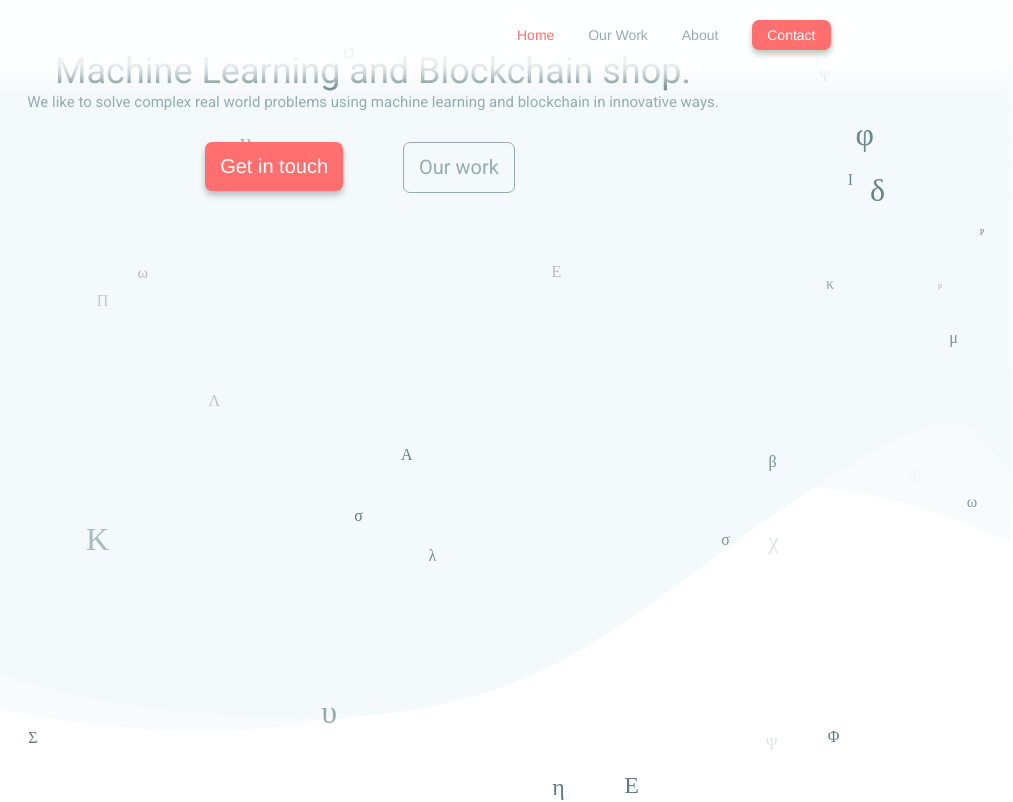
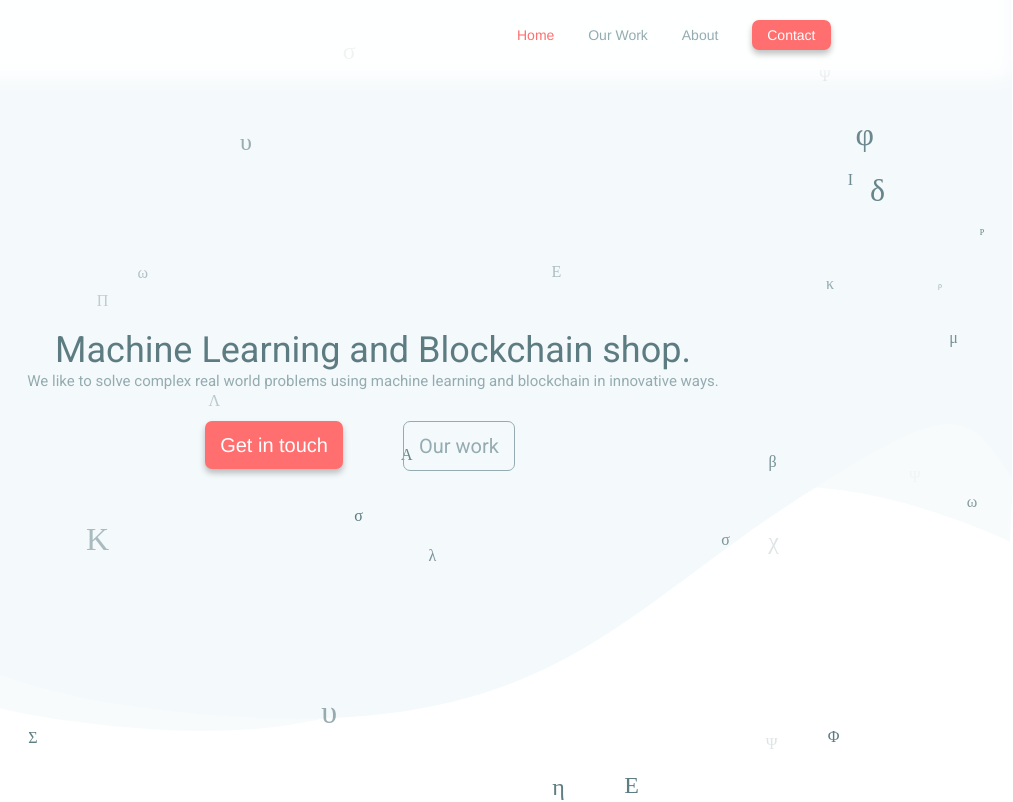
Before and after one commit to Exypni/exypni.github.io, a plain HTML site: page index.html in a window 1280 px wide. Shown: the top 802 px of the page, 267-1280 px from the left. Drawn offline with nearby package versions, Linux system fonts and the light colour scheme.

Commit message:
Update index.html

```diff
--- a/index.html
+++ b/index.html
@@ -82,7 +82,8 @@
     		<canvas id="canvas">
 			</canvas>
 	    	<div id="home-section" class="section">
-
+	    		<div class="parent">
+		    		<div class="vertically-centered">
 			    		<div id="home-container" class="container">
 			    			<div id="home-title">
 			    				Machine Learning and Blockchain shop.
@@ -101,7 +102,8 @@
 								   	</div>
 							    </div>
 							</div>
-
+						</div>
+	    			</div>
 	    		</div>
     		</div>
 
```
Lines whose indentation alone changed are shown as unchanged.
